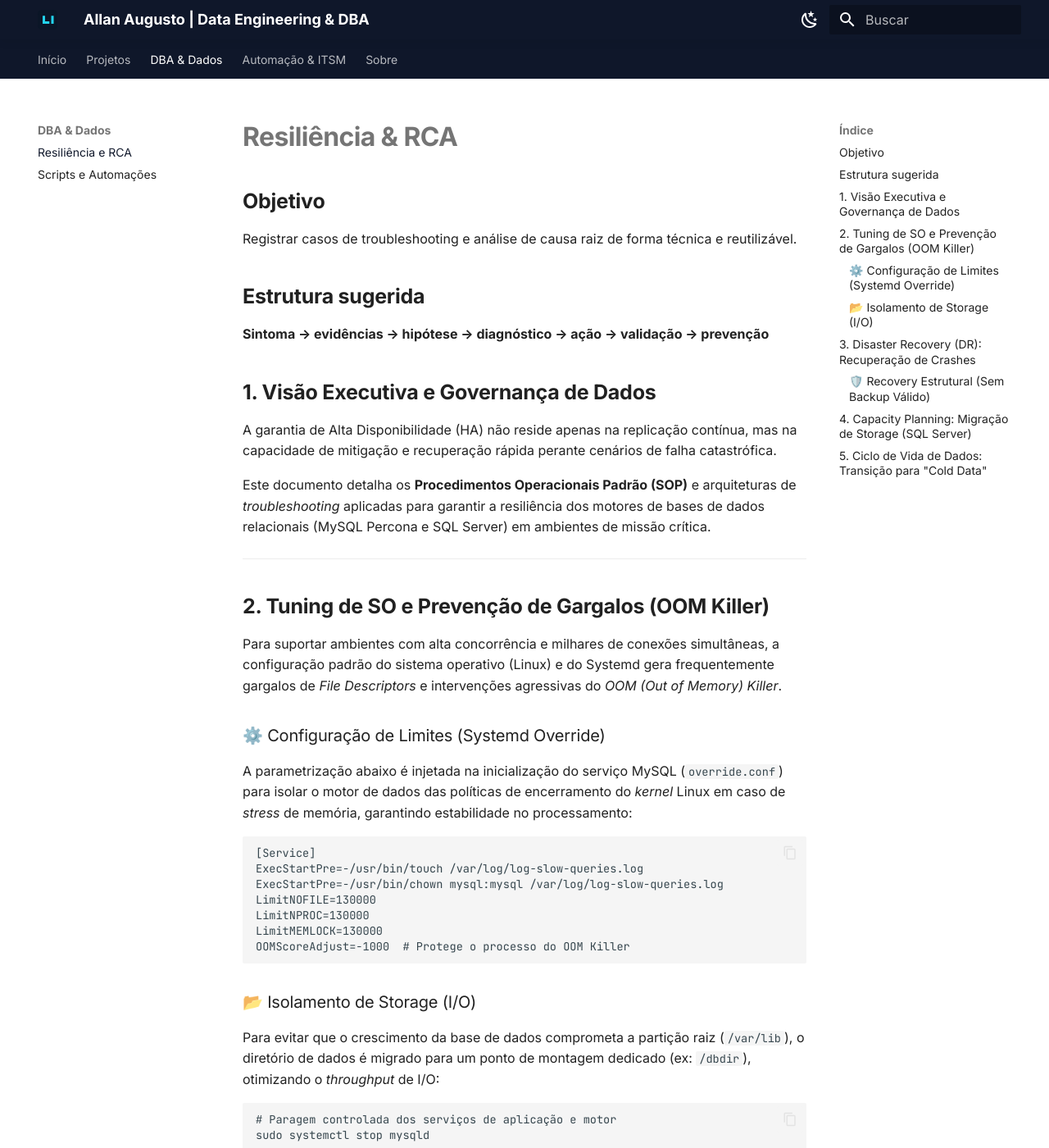
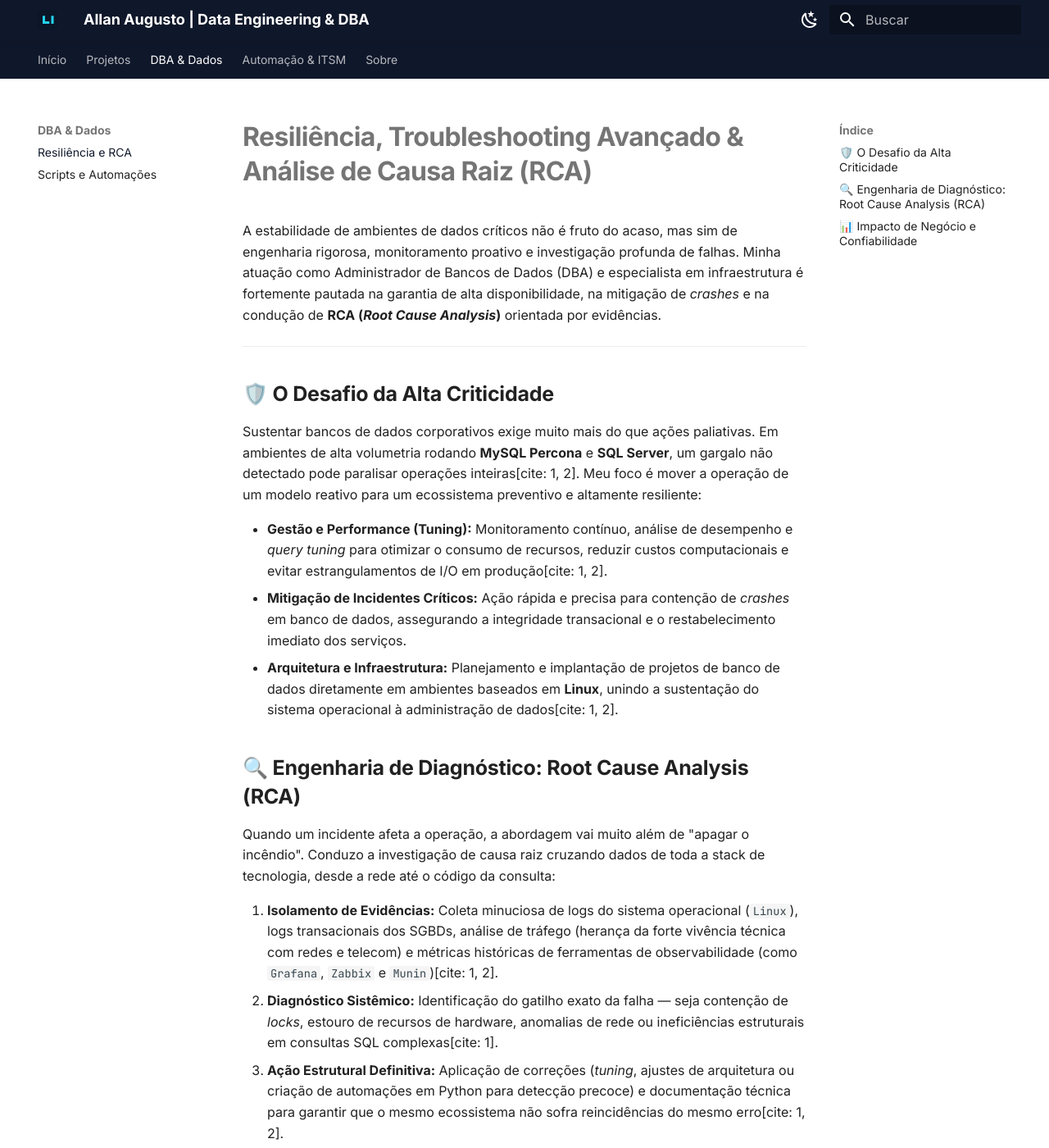
Before and after one commit to Allanao88/portfolio-docs, an MkDocs documentation site: the page built from docs/dba/resiliencia-rca.md, in a window 1280 px wide and 1400 px high. Shown: the whole window at 82% size. Built offline with MkDocs 1.6.1 and Material for MkDocs 9.7.7, drawn with Linux system fonts in a browser that asks for light colours; some of the changed text lies outside the part shown.

Commit message:
Revise Resiliência e RCA com novos tópicos
Atualiza o documento de resiliência e RCA com novas seções sobre troubleshooting avançado, análise de causa raiz e práticas de mitigação de incidentes críticos.

````diff
--- a/docs/dba/resiliencia-rca.md
+++ b/docs/dba/resiliencia-rca.md
@@ -1,95 +1,31 @@
-# Resiliência & RCA
+# Resiliência, Troubleshooting Avançado & Análise de Causa Raiz (RCA)
 
-## Objetivo
-
-Registrar casos de troubleshooting e análise de causa raiz de forma técnica e reutilizável.
-
-## Estrutura sugerida
-
-**Sintoma → evidências → hipótese → diagnóstico → ação → validação → prevenção**
-
-## 1. Visão Executiva e Governança de Dados
-
-A garantia de Alta Disponibilidade (HA) não reside apenas na replicação contínua, mas na capacidade de mitigação e recuperação rápida perante cenários de falha catastrófica.
-
-Este documento detalha os **Procedimentos Operacionais Padrão (SOP)** e arquiteturas de *troubleshooting* aplicadas para garantir a resiliência dos motores de bases de dados relacionais (MySQL Percona e SQL Server) em ambientes de missão crítica.
+A estabilidade de ambientes de dados críticos não é fruto do acaso, mas sim de engenharia rigorosa, monitoramento proativo e investigação profunda de falhas. Minha atuação como Administrador de Bancos de Dados (DBA) e especialista em infraestrutura é fortemente pautada na garantia de alta disponibilidade, na mitigação de *crashes* e na condução de **RCA (*Root Cause Analysis*)** orientada por evidências.
 
 ---
 
-## 2. Tuning de SO e Prevenção de Gargalos (OOM Killer)
+## 🛡️ O Desafio da Alta Criticidade
 
-Para suportar ambientes com alta concorrência e milhares de conexões simultâneas, a configuração padrão do sistema operativo (Linux) e do Systemd gera frequentemente gargalos de *File Descriptors* e intervenções agressivas do *OOM (Out of Memory) Killer*.
+Sustentar bancos de dados corporativos exige muito mais do que ações paliativas. Em ambientes de alta volumetria rodando **MySQL Percona** e **SQL Server**, um gargalo não detectado pode paralisar operações inteiras[cite: 1, 2]. Meu foco é mover a operação de um modelo reativo para um ecossistema preventivo e altamente resiliente:
 
-### ⚙️ Configuração de Limites (Systemd Override)
-A parametrização abaixo é injetada na inicialização do serviço MySQL (`override.conf`) para isolar o motor de dados das políticas de encerramento do *kernel* Linux em caso de *stress* de memória, garantindo estabilidade no processamento:
+* **Gestão e Performance (Tuning):** Monitoramento contínuo, análise de desempenho e *query tuning* para otimizar o consumo de recursos, reduzir custos computacionais e evitar estrangulamentos de I/O em produção[cite: 1, 2].
+* **Mitigação de Incidentes Críticos:** Ação rápida e precisa para contenção de *crashes* em banco de dados, assegurando a integridade transacional e o restabelecimento imediato dos serviços.
+* **Arquitetura e Infraestrutura:** Planejamento e implantação de projetos de banco de dados diretamente em ambientes baseados em **Linux**, unindo a sustentação do sistema operacional à administração de dados[cite: 1, 2].
 
-```ini
-[Service]
-ExecStartPre=-/usr/bin/touch /var/log/log-slow-queries.log
-ExecStartPre=-/usr/bin/chown mysql:mysql /var/log/log-slow-queries.log
-LimitNOFILE=130000
-LimitNPROC=130000
-LimitMEMLOCK=130000
-OOMScoreAdjust=-1000  # Protege o processo do OOM Killer
-```
+## 🔍 Engenharia de Diagnóstico: Root Cause Analysis (RCA)
 
-### 📂 Isolamento de Storage (I/O)
-Para evitar que o crescimento da base de dados comprometa a partição raiz (`/var/lib`), o diretório de dados é migrado para um ponto de montagem dedicado (ex: `/dbdir`), otimizando o *throughput* de I/O:
+Quando um incidente afeta a operação, a abordagem vai muito além de "apagar o incêndio". Conduzo a investigação de causa raiz cruzando dados de toda a stack de tecnologia, desde a rede até o código da consulta:
 
-```bash
-# Paragem controlada dos serviços de aplicação e motor
-sudo systemctl stop mysqld
+1. **Isolamento de Evidências:** Coleta minuciosa de logs do sistema operacional (`Linux`), logs transacionais dos SGBDs, análise de tráfego (herança da forte vivência técnica com redes e telecom) e métricas históricas de ferramentas de observabilidade (como `Grafana`, `Zabbix` e `Munin`)[cite: 1, 2].
+2. **Diagnóstico Sistêmico:** Identificação do gatilho exato da falha — seja contenção de *locks*, estouro de recursos de hardware, anomalias de rede ou ineficiências estruturais em consultas SQL complexas[cite: 1].
+3. **Ação Estrutural Definitiva:** Aplicação de correções (*tuning*, ajustes de arquitetura ou criação de automações em Python para detecção precoce) e documentação técnica para garantir que o mesmo ecossistema não sofra reincidências do mesmo erro[cite: 1, 2].
 
-# Migração física e criação de link simbólico para transparência da aplicação
-sudo mv /var/lib/mysql /dbdir/
-sudo ln -s /dbdir/mysql /var/lib/
-```
+## 📊 Impacto de Negócio e Confiabilidade
+
+* **Disponibilidade e SLA:** Redução drástica do *downtime* não planejado, garantindo que as operações da empresa fluam sem interrupções sistêmicas[cite: 1].
+* **Previsibilidade de Infraestrutura:** A conversão de "falhas misteriosas" em diagnósticos documentados permite que a gestão tome decisões de investimento e provisionamento baseadas em dados reais de consumo e gargalos.
+* **Cultura de Resiliência:** Transformação da operação por meio da observabilidade, conectando alertas técnicos a ações de contingência antes que o impacto chegue ao usuário final[cite: 2].
 
 ---
 
-## 3. Disaster Recovery (DR): Recuperação de Crashes
-
-Em cenários de corrupção de *tablespaces* (ex: falhas de hardware ou *crashes* abruptos do *daemon*), o processo de *Root Cause Analysis* (RCA) dita o plano de ação adequado.
-
-### 🛡️ Recovery Estrutural (Sem Backup Válido)
-Quando o binlog ou os ficheiros `.ibd` são irrecuperavelmente corrompidos, utiliza-se a técnica de reconstrução estrutural isolando chaves e forçando a integridade referencial:
-
-1. **Isolamento:** *Backup* físico a frio do diretório corrompido (`cp -R -p /dbdir/mysql /dbdir/mysql_crash`).
-2. **Reconstrução:** *Drop* da base afetada e recriação da estrutura (DDL) a partir dos ficheiros de *dump* nativos.
-3. **Injeção de Dados (Sanitizada):** Importação dos dados com tratamento de conflitos (`INSERT IGNORE`) via `sed` para evitar interrupções por chaves duplicadas.
-4. **Sincronização de Motores Alternativos:** Uso de `rsync` paramétrico para migrar ficheiros físicos MyISAM (ignorando metadados corrompidos como `.frm` ou `.ibd` do InnoDB).
-
----
-
-## 4. Capacity Planning: Migração de Storage (SQL Server)
-
-Como parte do plano de capacidade, é frequente a necessidade de migrar ficheiros físicos (MDF/LDF) de bases de dados massivas no **SQL Server** para *storages* mais rápidos (NVMe) ou de maior volume, minimizando o *downtime*.
-
-O procedimento arquitetado evita a necessidade morosa de *Backup & Restore*, alterando os apontamentos lógicos no *Master* e movendo os blocos físicos com a base momentaneamente em estado `OFFLINE`:
-
-```sql
--- 1. Modificação do Apontamento Lógico nos Metadados
-ALTER DATABASE [NomeDoBanco]
-MODIFY FILE (NAME = 'NomeLogicoDoMDF', FILENAME = 'E:\SQLServer\Data\NomeDoBanco.mdf');
-
--- 2. Congelamento Transacional (Isolamento)
-ALTER DATABASE [NomeDoBanco] SET OFFLINE WITH ROLLBACK IMMEDIATE;
-```
-*(Durante este lapso de segundos/minutos, os ficheiros físicos são migrados via PowerShell para a nova LUN preservando o ACL do serviço `NT SERVICE\MSSQLSERVER`).*
-
-```sql
--- 3. Reativação e Auditoria de Integridade
-ALTER DATABASE [NomeDoBanco] SET ONLINE;
-DBCC CHECKDB('NomeDoBanco') WITH NO_INFOMSGS;
-```
-
----
-
-## 5. Ciclo de Vida de Dados: Transição para "Cold Data"
-
-Para evitar a degradação de *performance* em bases de dados transacionais, nós operamos a transição de instâncias de produção para instâncias de "Histórico" (*Read-Only*).
-
-Este processo envolve:
-* **Segmentação de Carga:** O tráfego transacional primário é desviado para o novo *cluster*.
-* **Adequação de Recursos:** O *tuning* do `my.cnf` do nó legado é ajustado para privilegiar leituras analíticas pesadas (relatórios) em vez de escritas.
-* **Desativação de Agentes:** Serviços paralelos (*Daemons* de integração) são desligados no nó legado para poupar processamento.
+> *"Um banco de dados resiliente não é aquele que nunca falha, mas aquele que possui a arquitetura e a observabilidade corretas para que, quando falhe, a causa seja identificada, mitigada e estruturalmente eliminada."*
````
